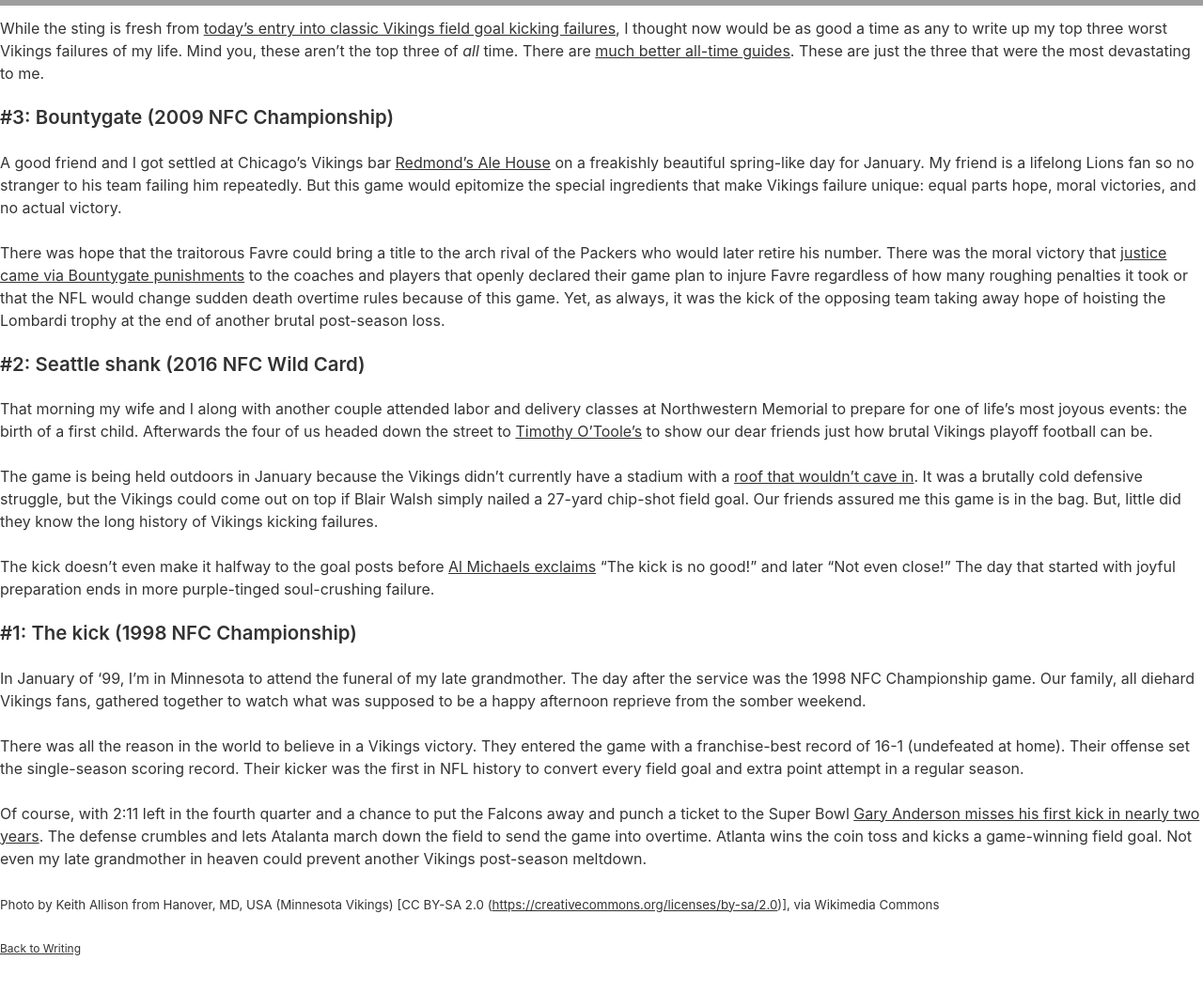
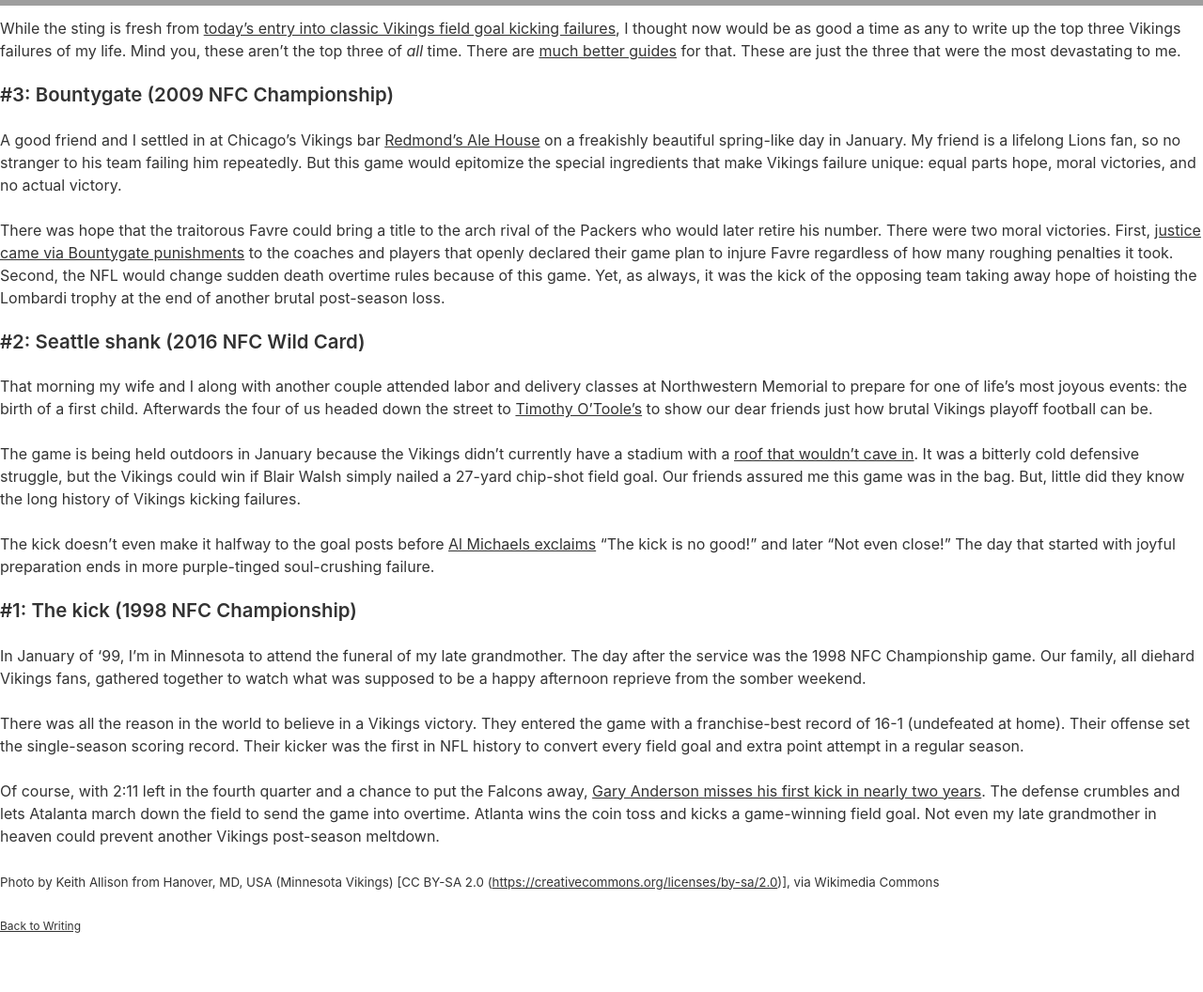
Before and after one commit to toastcowboy/leeallen.net, a Gatsby site: page /word/2018/09/16/vikings-failures in a window 1280 px wide. Shown: the part 1040-2096 px from the top of the page at 94% size. After the commit the page ends 2074 px from the top, so only its background shows below. Built offline with nearby package versions, Linux system fonts and the light colour scheme; Gatsby itself is replaced by a stand-in of ours; some packages are replaced by stand-ins of ours; grey boxes are pictures that could not be loaded.

Commit message:
Edit minor errors in Vikings post

```diff
--- a/src/pages/word/2018/09/16/vikings-failures/index.md
+++ b/src/pages/word/2018/09/16/vikings-failures/index.md
@@ -7,19 +7,19 @@ title: "The top three soul-crushing Vikings failures of my life"
 type: "Word Post"
 ---
 
-While the sting is fresh from [today’s entry into classic Vikings field goal kicking failures](https://www.dailynorseman.com/2018/9/16/17867446/minnesota-vikings-green-bay-packers-play-to-29-29-tie), I thought now would be as good a time as any to write up my top three worst Vikings failures of my life. Mind you, these aren’t the top three of _all_ time. There are [much better all-time guides](https://www.foxsports.com/nfl/gallery/minnesota-vikings-history-of-playoff-misery-atlanta-falcons-dallas-cowboys-oakland-raiders-011016). These are just the three that were the most devastating to me.
+While the sting is fresh from [today’s entry into classic Vikings field goal kicking failures](https://www.dailynorseman.com/2018/9/16/17867446/minnesota-vikings-green-bay-packers-play-to-29-29-tie), I thought now would be as good a time as any to write up the top three Vikings failures of my life. Mind you, these aren’t the top three of _all_ time. There are [much better guides](https://www.foxsports.com/nfl/gallery/minnesota-vikings-history-of-playoff-misery-atlanta-falcons-dallas-cowboys-oakland-raiders-011016) for that. These are just the three that were the most devastating to me.
 
 ## #3: Bountygate (2009 NFC Championship)
 
-A good friend and I got settled at Chicago’s Vikings bar [Redmond’s Ale House](http://www.bar1events.com/redmonds/index.php) on a freakishly beautiful spring-like day for January. My friend is a lifelong Lions fan so no stranger to his team failing him repeatedly. But this game would epitomize the special ingredients that make Vikings failure unique: equal parts hope, moral victories, and no actual victory.
+A good friend and I settled in at Chicago’s Vikings bar [Redmond’s Ale House](http://www.bar1events.com/redmonds/index.php) on a freakishly beautiful spring-like day in January. My friend is a lifelong Lions fan, so no stranger to his team failing him repeatedly. But this game would epitomize the special ingredients that make Vikings failure unique: equal parts hope, moral victories, and no actual victory.
 
-There was hope that the traitorous Favre could bring a title to the arch rival of the Packers who would later retire his number. There was the moral victory that [justice came via Bountygate punishments](https://en.wikipedia.org/wiki/New_Orleans_Saints_bounty_scandal) to the coaches and players that openly declared their game plan to injure Favre regardless of how many roughing penalties it took or that the NFL would change sudden death overtime rules because of this game. Yet, as always, it was the kick of the opposing team taking away hope of hoisting the Lombardi trophy at the end of another brutal post-season loss.
+There was hope that the traitorous Favre could bring a title to the arch rival of the Packers who would later retire his number. There were two moral victories. First, [justice came via Bountygate punishments](https://en.wikipedia.org/wiki/New_Orleans_Saints_bounty_scandal) to the coaches and players that openly declared their game plan to injure Favre regardless of how many roughing penalties it took. Second, the NFL would change sudden death overtime rules because of this game. Yet, as always, it was the kick of the opposing team taking away hope of hoisting the Lombardi trophy at the end of another brutal post-season loss.
 
 ## #2: Seattle shank (2016 NFC Wild Card)
 
 That morning my wife and I along with another couple attended labor and delivery classes at Northwestern Memorial to prepare for one of life’s most joyous events: the birth of a first child. Afterwards the four of us headed down the street to [Timothy O’Toole’s](http://www.timothyotooles.com/chicago/) to show our dear friends just how brutal Vikings playoff football can be.
 
-The game is being held outdoors in January because the Vikings didn’t currently have a stadium with a [roof that wouldn’t cave in](https://www.youtube.com/watch?v=AAyLX2hY7E0). It was a brutally cold defensive struggle, but the Vikings could come out on top if Blair Walsh simply nailed a 27-yard chip-shot field goal. Our friends assured me this game is in the bag. But, little did they know the long history of Vikings kicking failures.
+The game is being held outdoors in January because the Vikings didn’t currently have a stadium with a [roof that wouldn’t cave in](https://www.youtube.com/watch?v=AAyLX2hY7E0). It was a bitterly cold defensive struggle, but the Vikings could win if Blair Walsh simply nailed a 27-yard chip-shot field goal. Our friends assured me this game was in the bag. But, little did they know the long history of Vikings kicking failures.
 
 The kick doesn’t even make it halfway to the goal posts before [Al Michaels exclaims](https://www.youtube.com/watch?v=Mb_eXyhlHaA) “The kick is no good!” and later “Not even close!” The day that started with joyful preparation ends in more purple-tinged soul-crushing failure.
 
@@ -29,6 +29,6 @@ In January of ‘99, I’m in Minnesota to attend the funeral of my late grandmo
 
 There was all the reason in the world to believe in a Vikings victory. They entered the game with a franchise-best record of 16-1 (undefeated at home). Their offense set the single-season scoring record. Their kicker was the first in NFL history to convert every field goal and extra point attempt in a regular season.
 
-Of course, with 2:11 left in the fourth quarter and a chance to put the Falcons away and punch a ticket to the Super Bowl [Gary Anderson misses his first kick in nearly two years](http://www.nfl.com/videos/nfl-videos/0ap3000000497721/Gary-Anderson-misses-field-goal). The defense crumbles and lets Atalanta march down the field to send the game into overtime. Atlanta wins the coin toss and kicks a game-winning field goal. Not even my late grandmother in heaven could prevent another Vikings post-season meltdown.
+Of course, with 2:11 left in the fourth quarter and a chance to put the Falcons away, [Gary Anderson misses his first kick in nearly two years](http://www.nfl.com/videos/nfl-videos/0ap3000000497721/Gary-Anderson-misses-field-goal). The defense crumbles and lets Atalanta march down the field to send the game into overtime. Atlanta wins the coin toss and kicks a game-winning field goal. Not even my late grandmother in heaven could prevent another Vikings post-season meltdown.
 
 <small>Photo by Keith Allison from Hanover, MD, USA (Minnesota Vikings) [CC BY-SA 2.0 ([https://creativecommons.org/licenses/by-sa/2.0](https://creativecommons.org/licenses/by-sa/2.0))], via Wikimedia Commons</small>
```
